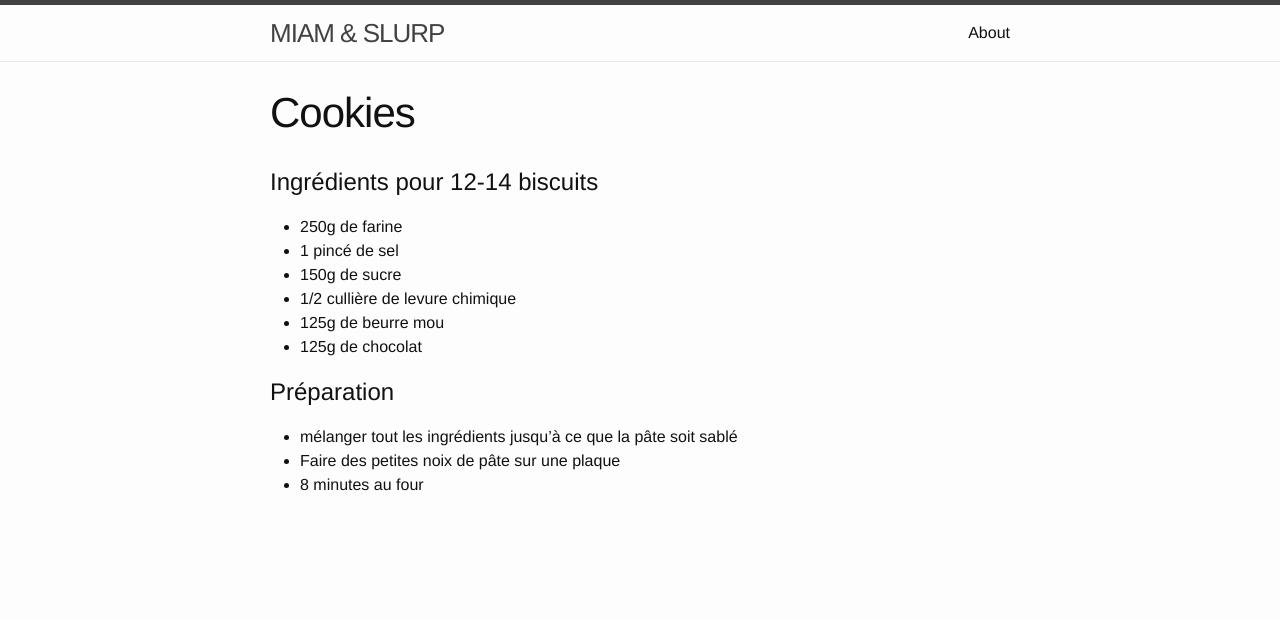
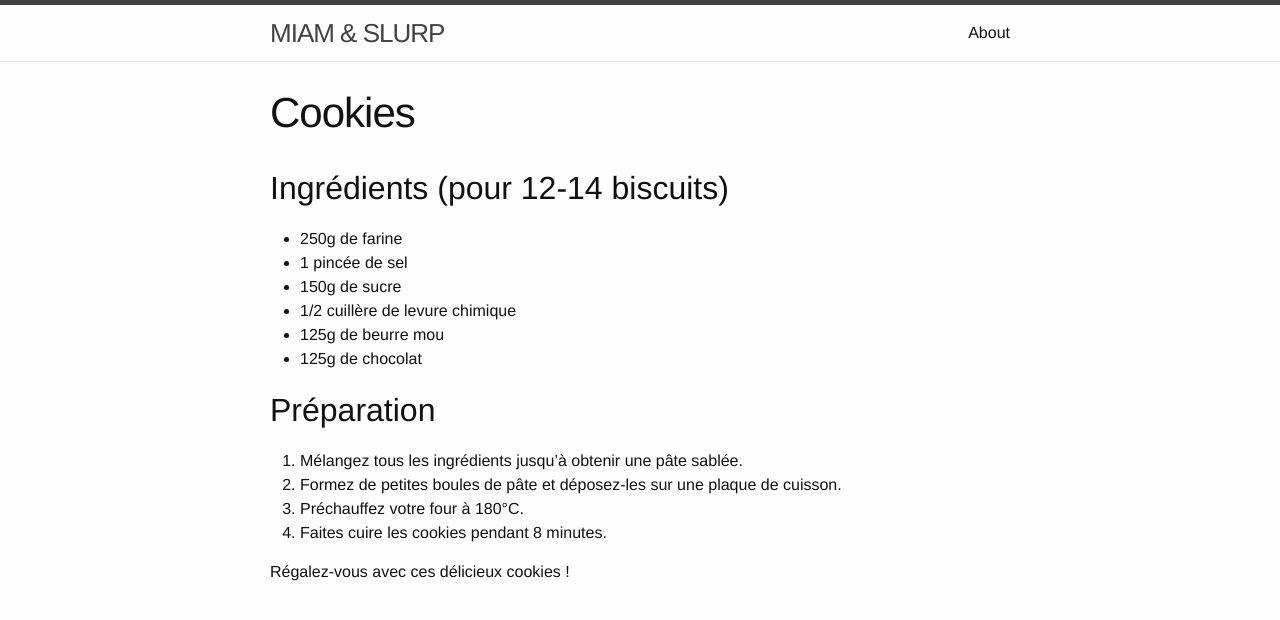
Before and after one commit to DEICIDIA/DEICIDIA.github.io, a Jekyll site: the page built from _posts/2023-10-20-COOKIE.md, in a window 1280 px wide. Shown: the top 620 px of the page. Built offline with Jekyll 4.4.1, drawn with Linux system fonts in a browser that asks for light colours.

Commit message:
amélioration format

```diff
--- a/_posts/2023-10-20-COOKIE.md
+++ b/_posts/2023-10-20-COOKIE.md
@@ -1,17 +1,20 @@
 ---
 layout: post
-title:  "Cookies"
+title: "Cookies"
 ---
 
-# Ingrédients pour 12-14 biscuits
+## Ingrédients (pour 12-14 biscuits)
 - 250g de farine
-- 1 pincé de sel
+- 1 pincée de sel
 - 150g de sucre
-- 1/2 cullière de levure chimique
+- 1/2 cuillère de levure chimique
 - 125g de beurre mou
 - 125g de chocolat
 
-# Préparation
-- mélanger tout les ingrédients jusqu'à ce que la pâte soit sablé
-- Faire des petites noix de pâte sur une plaque
-- 8 minutes au four
+## Préparation
+1. Mélangez tous les ingrédients jusqu'à obtenir une pâte sablée.
+2. Formez de petites boules de pâte et déposez-les sur une plaque de cuisson.
+3. Préchauffez votre four à 180°C.
+4. Faites cuire les cookies pendant 8 minutes.
+
+Régalez-vous avec ces délicieux cookies !
```
Also changed, not shown: _posts/2023-10-20-ZEZETTE.md (+10 -6 lines), _posts/HERISSON.md (added, +21 -0 lines).
